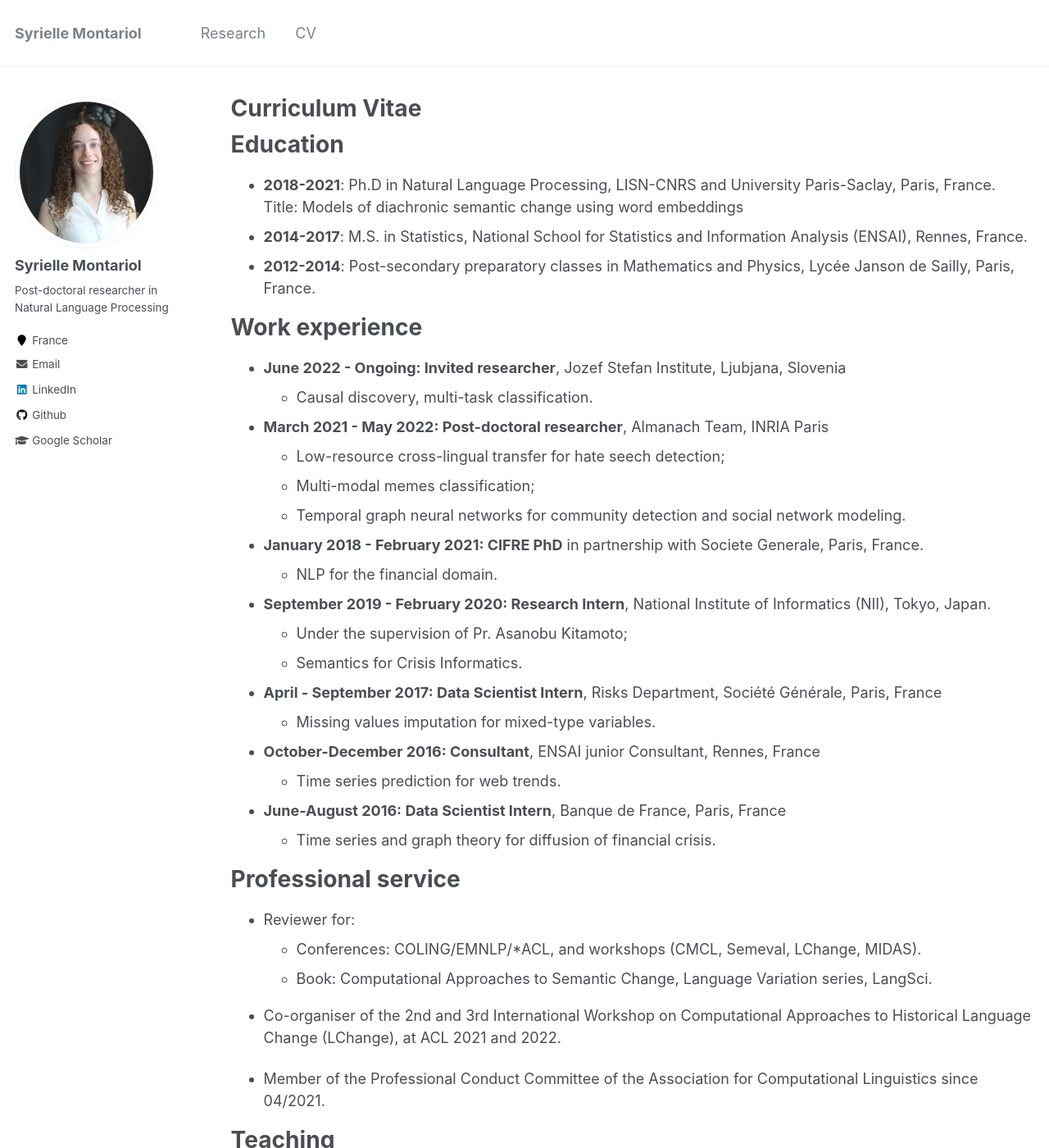
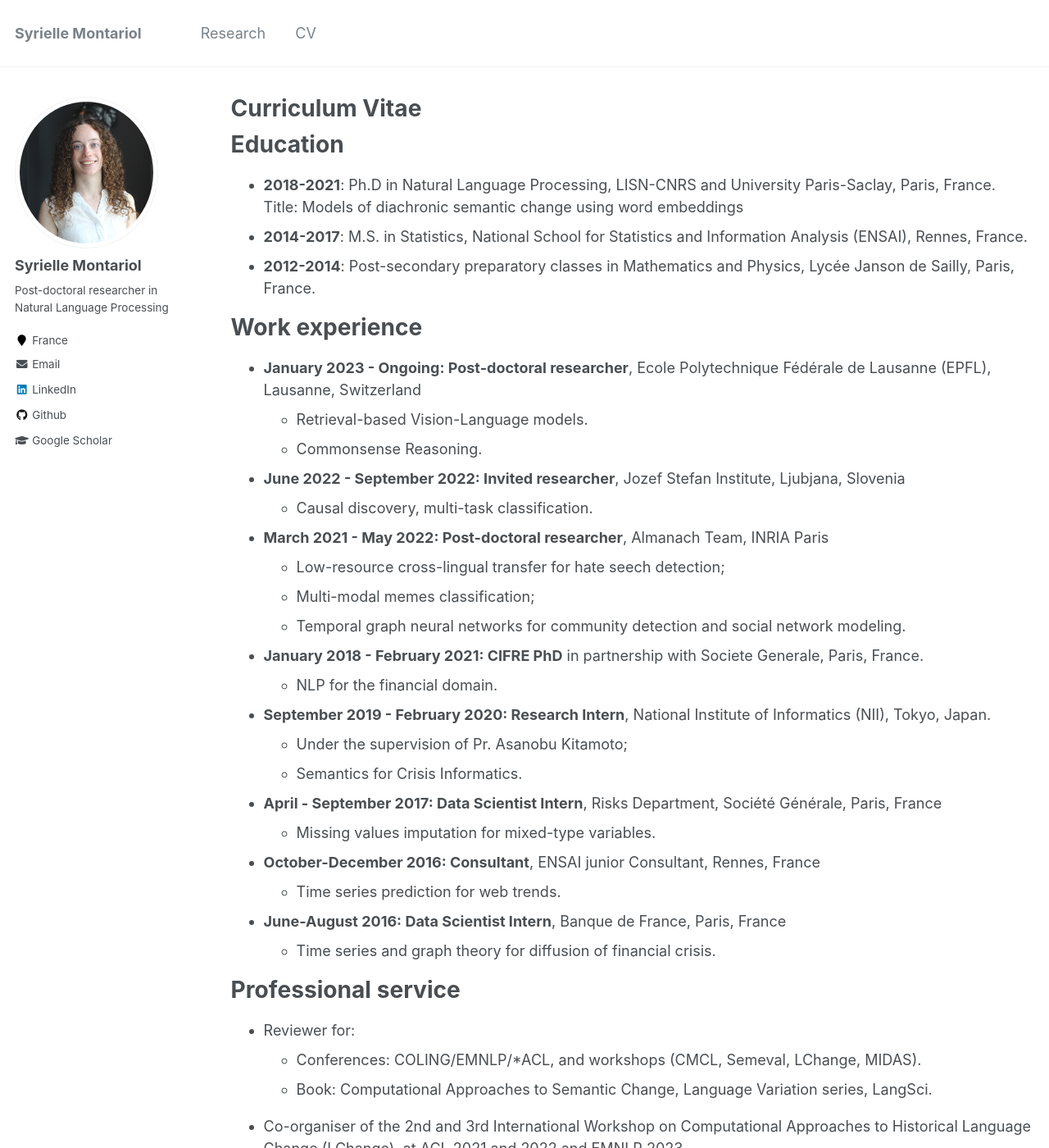
Before and after one commit to smontariol/smontariol.github.io, a Jekyll site: the page built from _pages/cv.md, in a window 1280 px wide and 1400 px high. Shown: the whole window at 82% size. Built offline with Jekyll 4.4.1, drawn with Linux system fonts in a browser that asks for light colours; some web fonts are replaced; some of the changed text lies outside the part shown.

Commit message:
update epfl

```diff
--- a/_pages/cv.md
+++ b/_pages/cv.md
@@ -19,7 +19,12 @@ Education
 
 Work experience
 ======
-* **June 2022 - Ongoing: Invited researcher**, Jozef Stefan Institute, Ljubjana, Slovenia
+
+* **January 2023 - Ongoing: Post-doctoral researcher**, Ecole Polytechnique Fédérale de Lausanne (EPFL), Lausanne, Switzerland
+  * Retrieval-based Vision-Language models.
+  * Commonsense Reasoning.
+
+* **June 2022 - September 2022: Invited researcher**, Jozef Stefan Institute, Ljubjana, Slovenia
   * Causal discovery, multi-task classification.
 
 * **March 2021 - May 2022: Post-doctoral researcher**, Almanach Team, INRIA Paris
@@ -49,12 +54,15 @@ Professional service
   * Conferences: COLING/EMNLP/*ACL, and workshops (CMCL, Semeval, LChange, MIDAS).
   * Book: Computational Approaches to Semantic Change, Language Variation series, LangSci.
 
-* Co-organiser of the 2nd and 3rd International Workshop on Computational Approaches to Historical Language Change (LChange), at ACL 2021 and 2022.
+* Co-organiser of the 2nd and 3rd International Workshop on Computational Approaches to Historical Language Change (LChange), at ACL 2021 and 2022 and EMNLP 2023.
 
 * Member of the Professional Conduct Committee of the Association for Computational Linguistics since 04/2021.
 
 Teaching
 ======
+* 2023:
+  * École Polytechnique Fédérale de Lausanne (EPFL), Level: M2, 2-hours lecture on Vision-Language models.
+
 * 2021 - 2022:
   * National School for Statistics and Information Analysis, Level: M2, 24 hours of lab sessions for the Text Mining and web scrapping class.
   * Dauphine-PSL University and École Polytechnique: Organisation of the Data science challenge on stock price prediction using textual data, Level: M2. 24h of lectures + lab sessions.
```
Also changed, not shown: _pages/about.md (+3 -4 lines).
